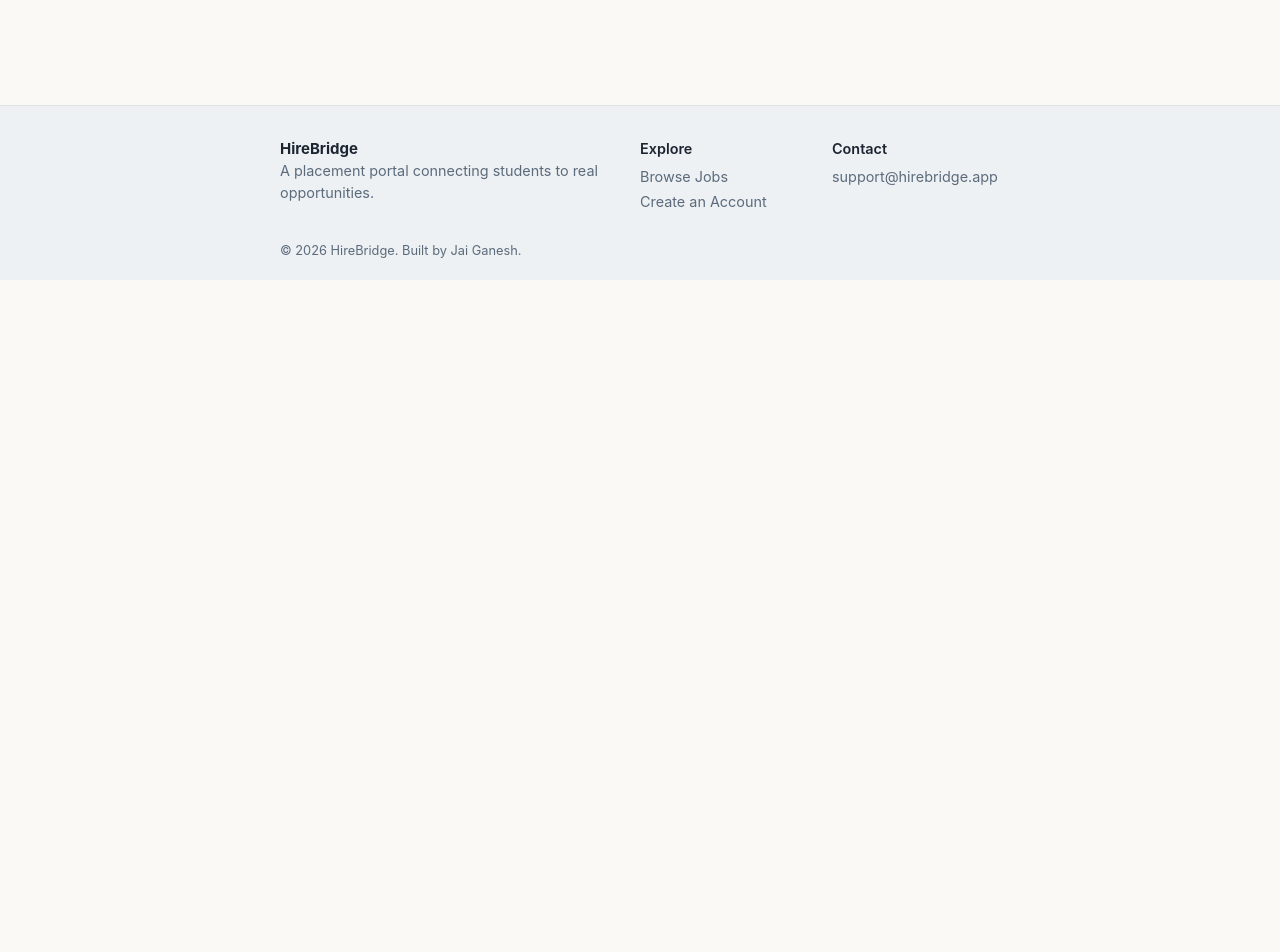
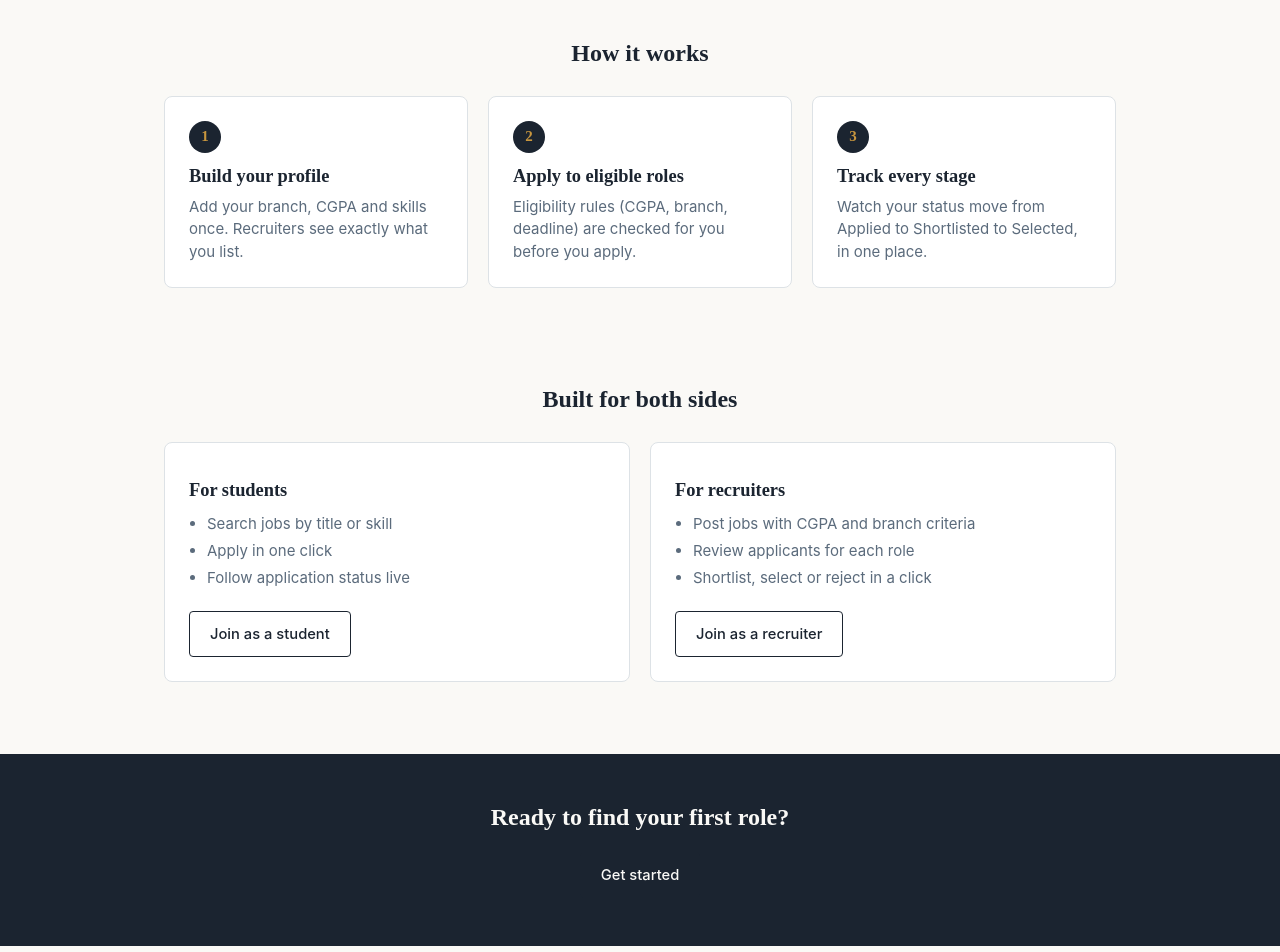
Before and after one commit to jaiganesh0517/HireBridge-frontend, a React (Vite) app: page / in a window 1280 px wide. Shown: the part 520-1472 px from the top of the page. Before the commit the page ends 800 px from the top, so only its background shows below. Built offline with nearby package versions, Linux system fonts and the light colour scheme; no server answers.

Commit message:
Improved the Home Page

```diff
--- a/src/App.jsx
+++ b/src/App.jsx
@@ -26,7 +26,7 @@ export default function App() {
       <Routes>
         <Route path="/login" element={<Login />} />
         <Route path="/register" element={<Register />} />
-        <Route path="/" element={user ? <Navigate to="/jobs" /> : <Home />} />
+        <Route path="/" element={<Home />} />
         <Route path="/jobs" element={<Jobs />} />
         <Route path="/create-profile" element={<CreateStudentProfile />} />
         <Route path="/create-recruiter-profile" element={<CreateRecruiterProfile />} />
--- a/src/components/Footer.jsx
+++ b/src/components/Footer.jsx
@@ -14,11 +14,13 @@ export default function Footer() {
           <Link to="/register">Create an Account</Link>
         </div>
         <div>
-          <p className="footer-heading">Contact</p>
-          <p>support@hirebridge.app</p>
+          <p className="footer-contact">Contact</p>
+          <a href="mailto:jaiganesh0517@gmail.com">Email</a>
+          <a href="https://github.com/jaiganesh0517" target="_blank" rel="noopener noreferrer">GitHub</a>
+          <a href="https://www.linkedin.com/in/your-profile" target="_blank" rel="noopener noreferrer">LinkedIn</a>
         </div>
       </div>
-      <p className="footer-bottom">© {new Date().getFullYear()} HireBridge. Built by Jai Ganesh.</p>
+      <p className="footer-bottom">© {new Date().getFullYear()} HireBridge. Built by Jaiganesh.</p>
     </footer>
   );
 }
--- a/src/components/Navbar.jsx
+++ b/src/components/Navbar.jsx
@@ -7,7 +7,7 @@ export default function Navbar() {
 
   return (
     <nav className="navbar">
-      <Link to="/jobs" className="brand">
+      <Link to="/" className="brand">
         <svg width="26" height="26" viewBox="0 0 26 26" fill="none">
           <path d="M3 17 Q13 5 23 17" stroke="#C8963E" strokeWidth="2.5" strokeLinecap="round" fill="none"/>
           <circle cx="3" cy="17" r="2.5" fill="#1B2430"/>
--- a/src/index.css
+++ b/src/index.css
@@ -270,11 +270,13 @@ button.secondary:hover { border-color: var(--ink); }
   grid-template-columns: 2fr 1fr 1fr;
   gap: 24px;
 }
+
 .footer-inner a { display: block; border: none; color: var(--slate); font-size: 0.9rem; margin-bottom: 4px; }
 .footer-inner a:hover { color: var(--ink); }
 .footer-inner p { font-size: 0.9rem; margin-bottom: 0; }
 .footer-heading { font-weight: 600; color: var(--ink); margin-bottom: 6px !important; }
 .footer-bottom { max-width: 720px; margin: 24px auto 0; font-size: 0.8rem; color: var(--slate); }
+.footer-contact { font-weight: 600; color: var(--ink); margin-bottom: 6px !important; }
 
 @media (max-width: 640px) {
   .footer-inner { grid-template-columns: 1fr; }
@@ -352,3 +354,66 @@ button.secondary:hover { border-color: var(--ink); }
   opacity: 0.4;
   cursor: not-allowed;
 }
+/* ---------- Home page sections ---------- */
+.home-section {
+  max-width: 1000px;
+  margin: 0 auto;
+  padding: 48px 24px;
+}
+.home-section > h2 {
+  text-align: center;
+  margin-bottom: 28px;
+}
+
+.steps,
+.role-grid {
+  display: grid;
+  gap: 20px;
+}
+.steps { grid-template-columns: repeat(3, 1fr); }
+.role-grid { grid-template-columns: repeat(2, 1fr); }
+
+.step-card,
+.role-card {
+  background: #fff;
+  border: 1px solid var(--line);
+  border-radius: 8px;
+  padding: 24px;
+}
+.step-card h3,
+.role-card h3 { margin: 12px 0 8px; }
+.step-card p { color: var(--slate); margin: 0; }
+
+.step-num {
+  display: inline-flex;
+  align-items: center;
+  justify-content: center;
+  width: 32px;
+  height: 32px;
+  border-radius: 50%;
+  background: var(--ink);
+  color: var(--signal);
+  font-family: "Lora", serif;
+  font-weight: 600;
+}
+
+.role-card ul {
+  padding-left: 18px;
+  margin: 0 0 20px;
+  color: var(--slate);
+  line-height: 1.8;
+}
+
+.cta-band {
+  background: var(--ink);
+  color: var(--paper);
+  text-align: center;
+  padding: 48px 24px;
+  margin-top: 24px;
+}
+.cta-band h2 { color: var(--paper); margin-bottom: 20px; }
+
+@media (max-width: 720px) {
+  .steps,
+  .role-grid { grid-template-columns: 1fr; }
+}
--- a/src/pages/Home.jsx
+++ b/src/pages/Home.jsx
@@ -12,18 +12,73 @@ export default function Home() {
   }, []);
 
   return (
+    <>
       <div className="hero">
-      <h1>Your placement cell, finally online.</h1>
+        <h1>Bridge the gap between talent and opportunity.</h1>
 <p className="hero-quote">
-        Every application here is tracked end to end — so you're never left wondering if anyone saw your resume.
+  Students apply to roles they're eligible for. Recruiters review,
+  shortlist and select, all in one place.
 </p>
         <div className="hero-actions">
           <Link to="/jobs" className="btn-primary">Browse Open Roles</Link>
           <Link to="/register" className="btn-secondary">Create your account</Link>
         </div>
         {jobCount !== null && (
-        <p className="hero-stat">{jobCount} role{jobCount === 1 ? "" : "s"} open right now</p>
+          <p className="hero-stat">
+            {jobCount} role{jobCount === 1 ? "" : "s"} listed right now
+          </p>
         )}
       </div>
+
+      <section className="home-section">
+        <h2>How it works</h2>
+        <div className="steps">
+          <div className="step-card">
+            <span className="step-num">1</span>
+            <h3>Build your profile</h3>
+            <p>Add your branch, CGPA and skills once. Recruiters see exactly what you list.</p>
+          </div>
+          <div className="step-card">
+            <span className="step-num">2</span>
+            <h3>Apply to eligible roles</h3>
+            <p>Eligibility rules (CGPA, branch, deadline) are checked for you before you apply.</p>
+          </div>
+          <div className="step-card">
+            <span className="step-num">3</span>
+            <h3>Track every stage</h3>
+            <p>Watch your status move from Applied to Shortlisted to Selected, in one place.</p>
+          </div>
+        </div>
+      </section>
+
+      <section className="home-section">
+        <h2>Built for both sides</h2>
+        <div className="role-grid">
+          <div className="role-card">
+            <h3>For students</h3>
+            <ul>
+              <li>Search jobs by title or skill</li>
+              <li>Apply in one click</li>
+              <li>Follow application status live</li>
+            </ul>
+            <Link to="/register" className="btn-secondary">Join as a student</Link>
+          </div>
+          <div className="role-card">
+            <h3>For recruiters</h3>
+            <ul>
+              <li>Post jobs with CGPA and branch criteria</li>
+              <li>Review applicants for each role</li>
+              <li>Shortlist, select or reject in a click</li>
+            </ul>
+            <Link to="/register" className="btn-secondary">Join as a recruiter</Link>
+          </div>
+        </div>
+      </section>
+
+      <section className="cta-band">
+        <h2>Ready to find your first role?</h2>
+        <Link to="/register" className="btn-primary">Get started</Link>
+      </section>
+    </>
   );
 }
--- a/src/pages/Register.jsx
+++ b/src/pages/Register.jsx
@@ -15,9 +15,8 @@ export default function Register() {
     try {
       await api.post("/api/auth/register", form);
       navigate("/login");
-    } catch (err) {
-      console.log(err.response);
-      setError(err.response?.status === 409 ? "Email already registered." : "Registration failed.");
+        } catch (err) {
+      setError(err.response?.data?.message || "Registration failed. Please try again.");
     }
   };
 
@@ -27,6 +26,9 @@ export default function Register() {
       <input name="userName" placeholder="Name" value={form.userName} onChange={handleChange} />
       <input name="emailId" placeholder="Email" value={form.emailId} onChange={handleChange} />
       <input name="password" type="password" placeholder="Password" value={form.password} onChange={handleChange} />
+<small style={{ color: "var(--slate)" }}>
+  Minimum 6 characters, including one special character
+</small>
       <select name="role" value={form.role} onChange={handleChange}>
         <option value="STUDENT">Student</option>
         <option value="RECRUITER">Recruiter</option>
```
Lines whose indentation alone changed are shown as unchanged.
